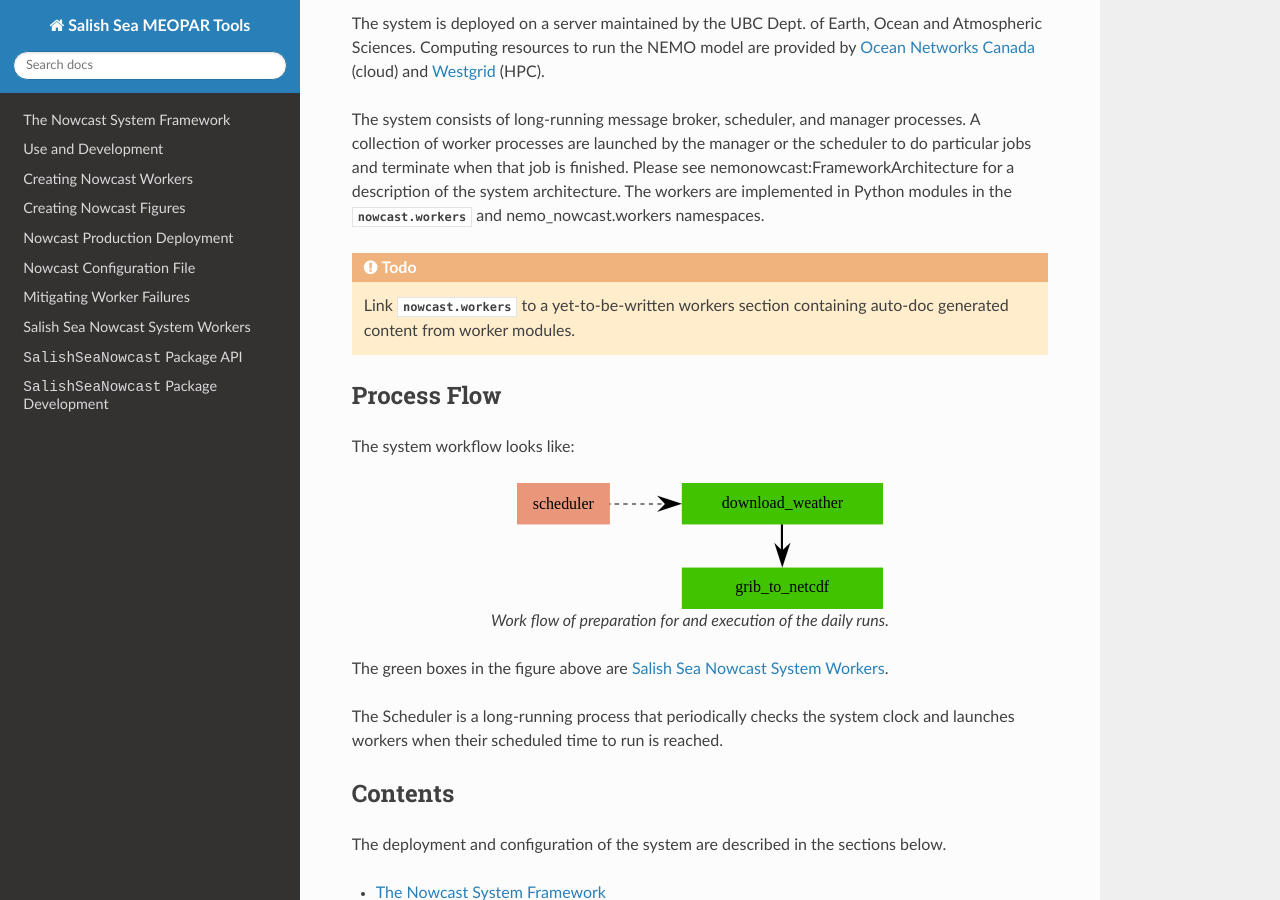
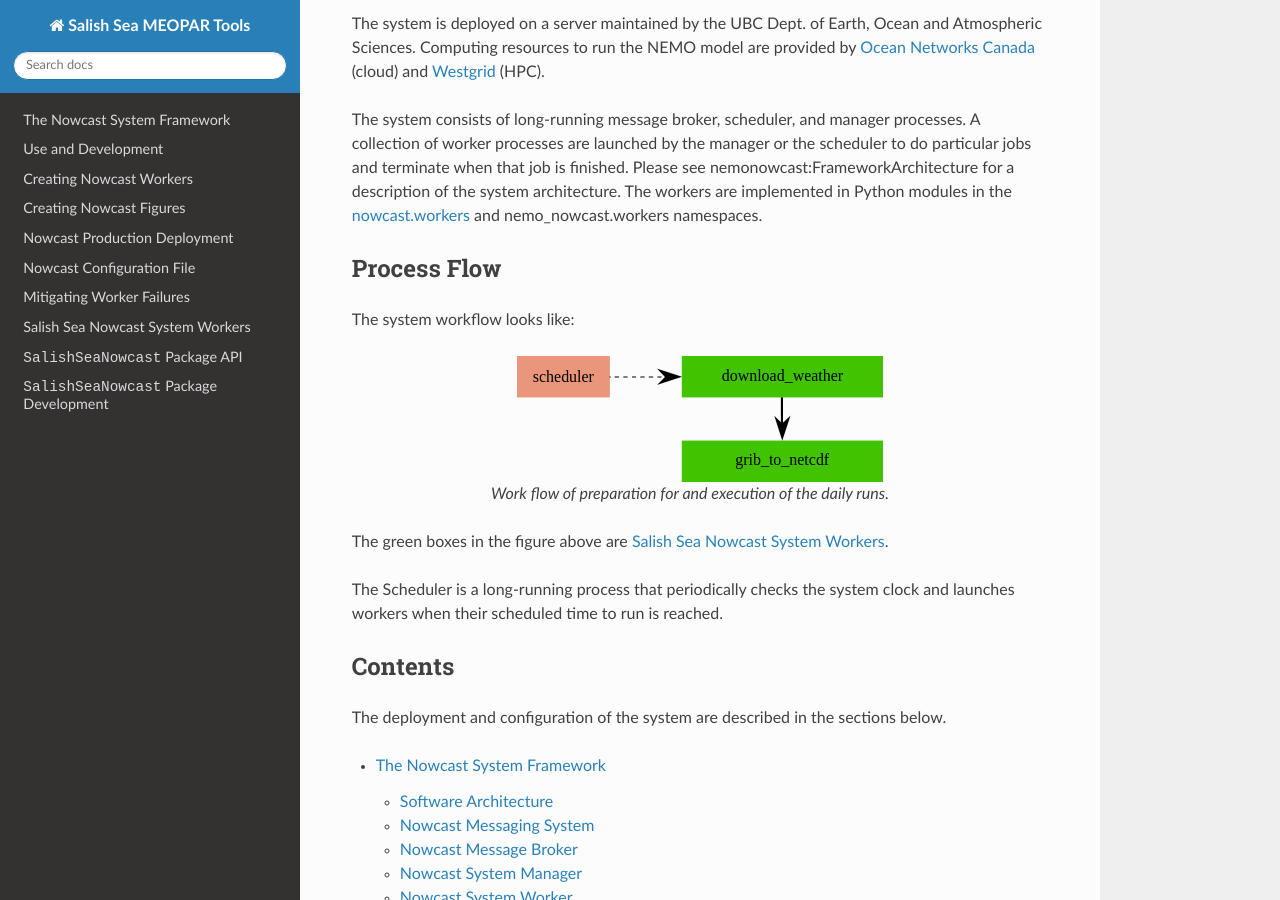
Before and after one commit to SalishSeaCast/SalishSeaNowcast, a Sphinx documentation site: the page built from docs/index.rst, in a window 1280 px wide and 900 px high, scrolled down 873 px. Built offline with Sphinx 7.4.7 and the Read the Docs theme 2.0.0, drawn with Linux system fonts in a browser that asks for light colours; the version number could not be read and is left out.

Commit message:
Resolve TODO with link to nowcast.workers auto-docs section.

```diff
--- a/docs/index.rst
+++ b/docs/index.rst
@@ -69,10 +69,7 @@ scheduler,
 and manager processes.
 A collection of worker processes are launched by the manager or the scheduler to do particular jobs and terminate when that job is finished.
 Please see :ref:`nemonowcast:FrameworkArchitecture` for a description of the system architecture.
-The workers are implemented in Python modules in the :py:obj:`nowcast.workers` and :ref:`nemo_nowcast.workers <nemonowcast:NEMO_NowcastBuiltinWorkers>` namespaces.
-
-.. TODO::
-    Link :py:obj:`nowcast.workers` to a yet-to-be-written workers section containing auto-doc generated content from worker modules.
+The workers are implemented in Python modules in the :ref:`nowcast.workers <SalishSeaNowcastSystemWorkers>` and :ref:`nemo_nowcast.workers <nemonowcast:NEMO_NowcastBuiltinWorkers>` namespaces.
 
 
 Process Flow
```
